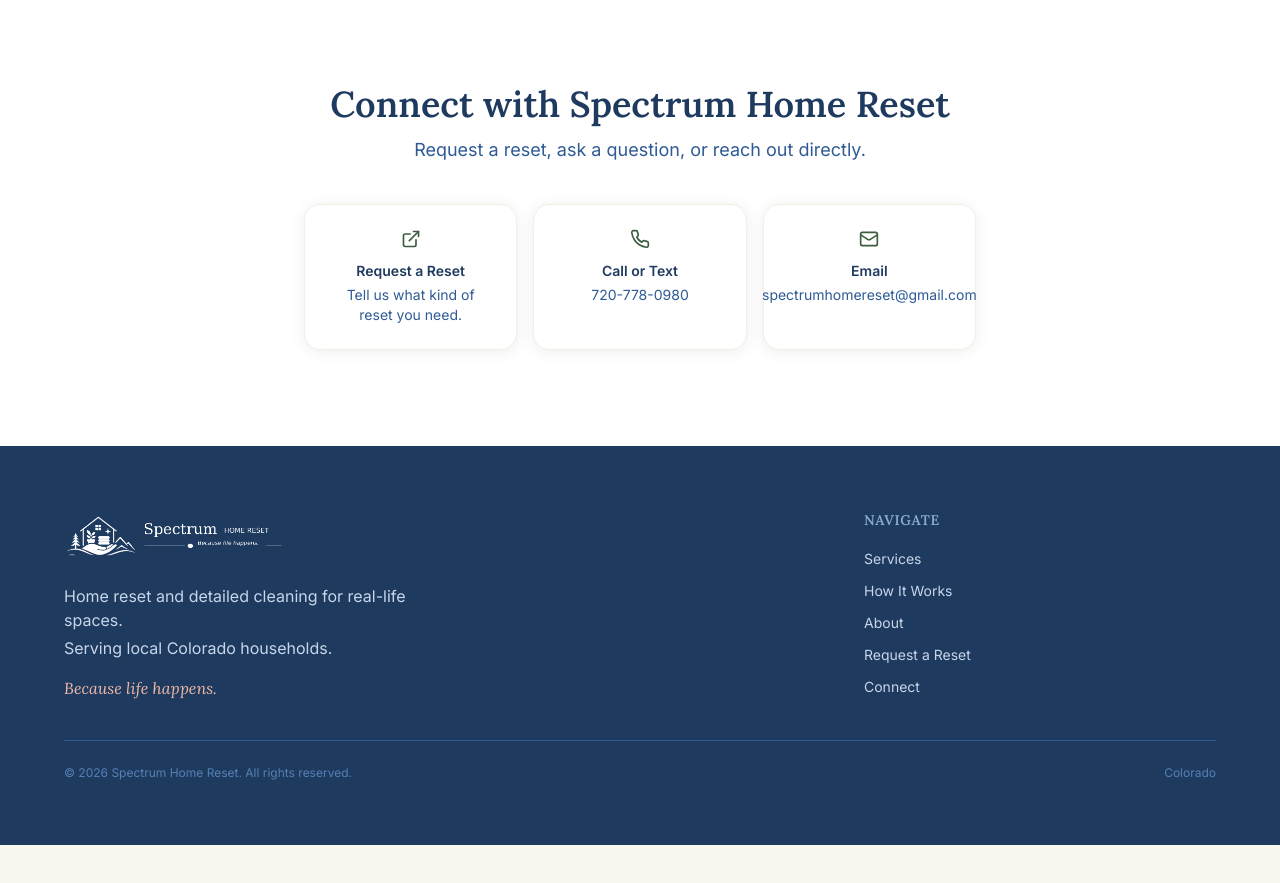
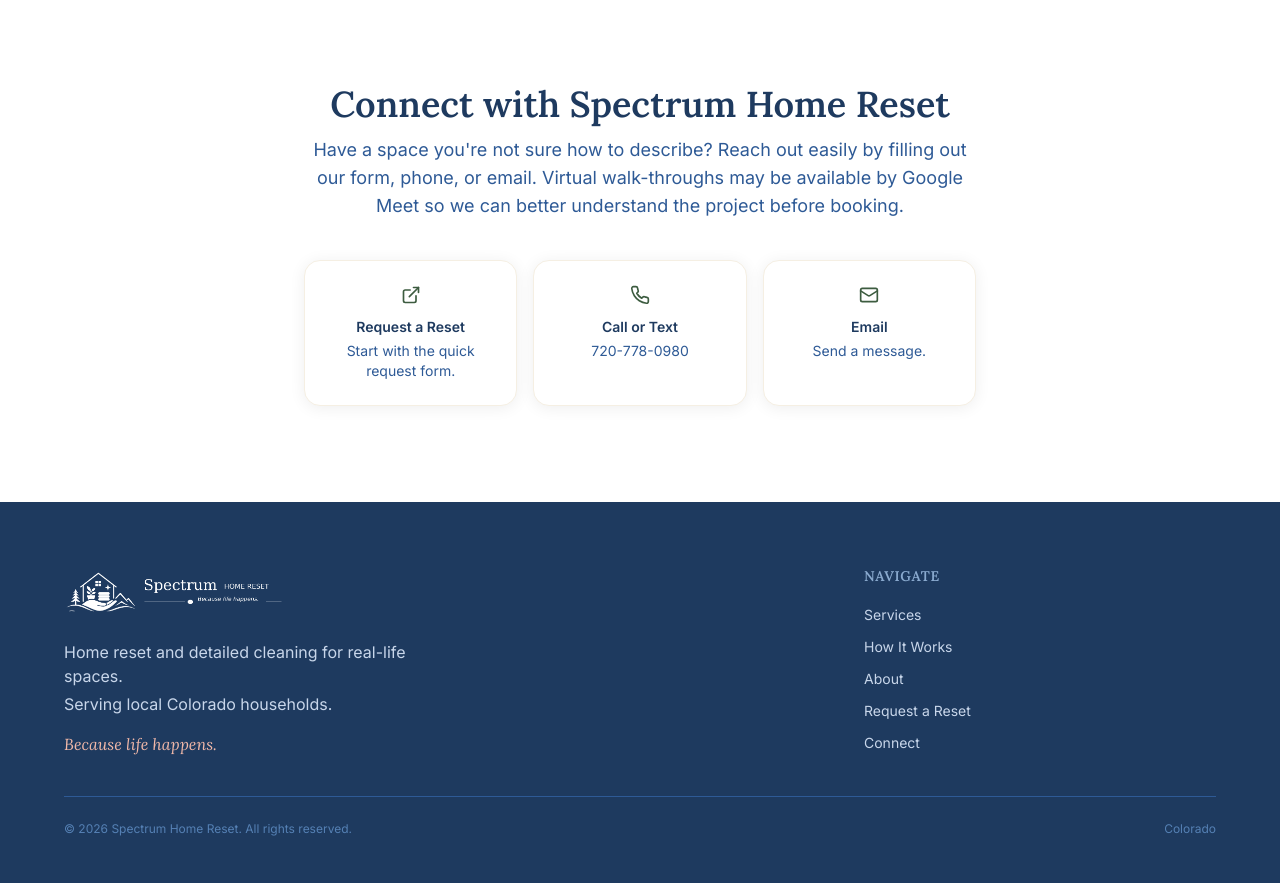
Before and after one commit to homereset-prog/home-reset, a React (Vite) app: page / in a window 1280 px wide. Shown: the part 8540-9423 px from the top of the page. Before the commit the page ends 9385 px from the top, so only its background shows below. Built offline with nearby package versions, Linux system fonts and the light colour scheme.

Commit message:
Update Connect section content

```diff
--- a/src/components/Connect.tsx
+++ b/src/components/Connect.tsx
@@ -3,7 +3,7 @@ import { ExternalLink, Phone, Mail } from 'lucide-react';
 const actions = [
   {
     label: 'Request a Reset',
-    description: 'Tell us what kind of reset you need.',
+    description: 'Start with the quick request form.',
     href: '#request',
     icon: <ExternalLink size={20} />,
   },
@@ -15,8 +15,8 @@ const actions = [
   },
   {
     label: 'Email',
-    description: 'spectrumhomereset@gmail.com',
-    href: 'mailto:spectrumhomereset@gmail.com',
+    description: 'Send a message.',
+    href: 'mailto:SpectrumHomeReset@gmail.com',
     icon: <Mail size={20} />,
   },
 ];
@@ -29,7 +29,7 @@ export default function Connect() {
           Connect with Spectrum Home Reset
         </h2>
         <p className="text-base md:text-lg text-navy-400 leading-relaxed mb-10">
-          Request a reset, ask a question, or reach out directly.
+          Have a space you're not sure how to describe? Reach out easily by filling out our form, phone, or email. Virtual walk-throughs may be available by Google Meet so we can better understand the project before booking.
         </p>
 
         <div className="grid sm:grid-cols-2 lg:grid-cols-3 gap-4 text-left">
```
